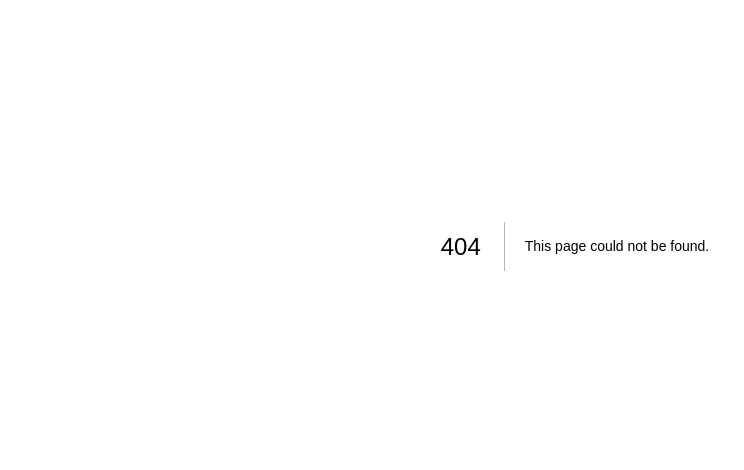
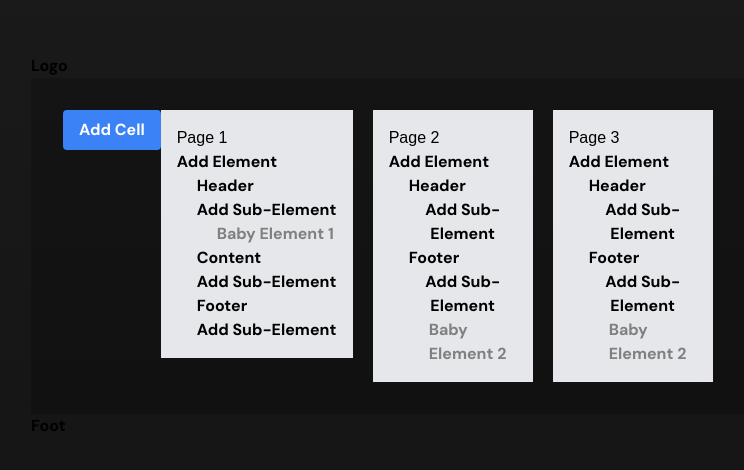
Before and after one commit to wiremapp/app, a Next.js app: page /user in a window 1280 px wide. Before the commit this address had no page. Shown: the part 154-624 px from the top of the page, without its empty margins (65-809 px from the left). Built offline with nearby package versions, Linux system fonts and the light colour scheme.

Commit message:
Create user.tsx

```diff
--- /dev/null
+++ b/src/pages/user.tsx
@@ -0,0 +1,7 @@
+import { DashPage } from "@/components";
+import { useRouter } from "next/router";
+
+export default function Home({ }) {
+  const router = useRouter();
+  return <DashPage router={router} />;
+}
```
